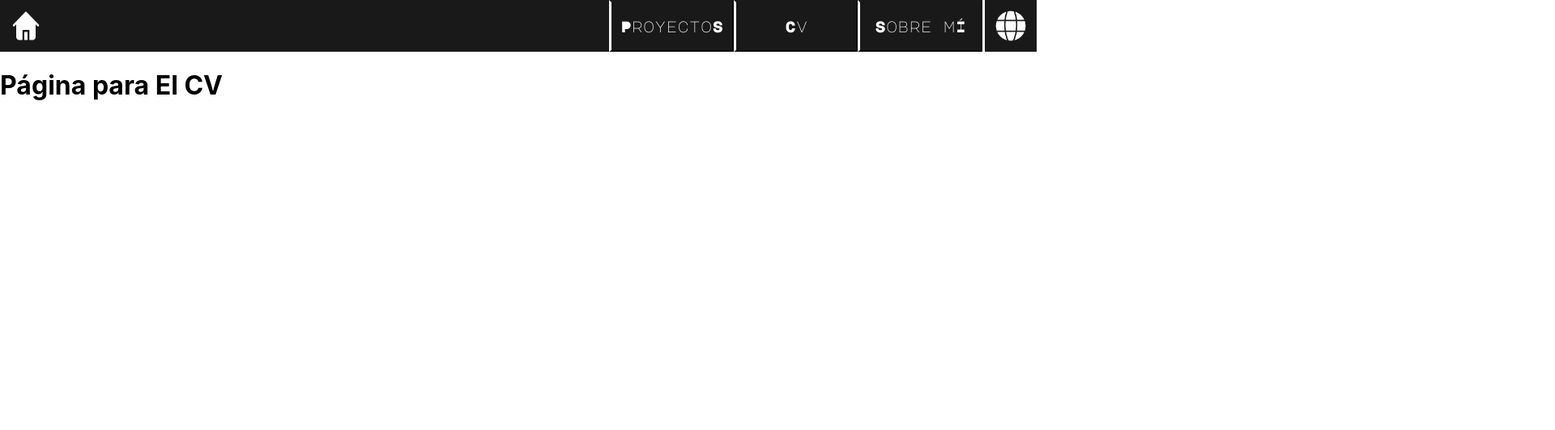
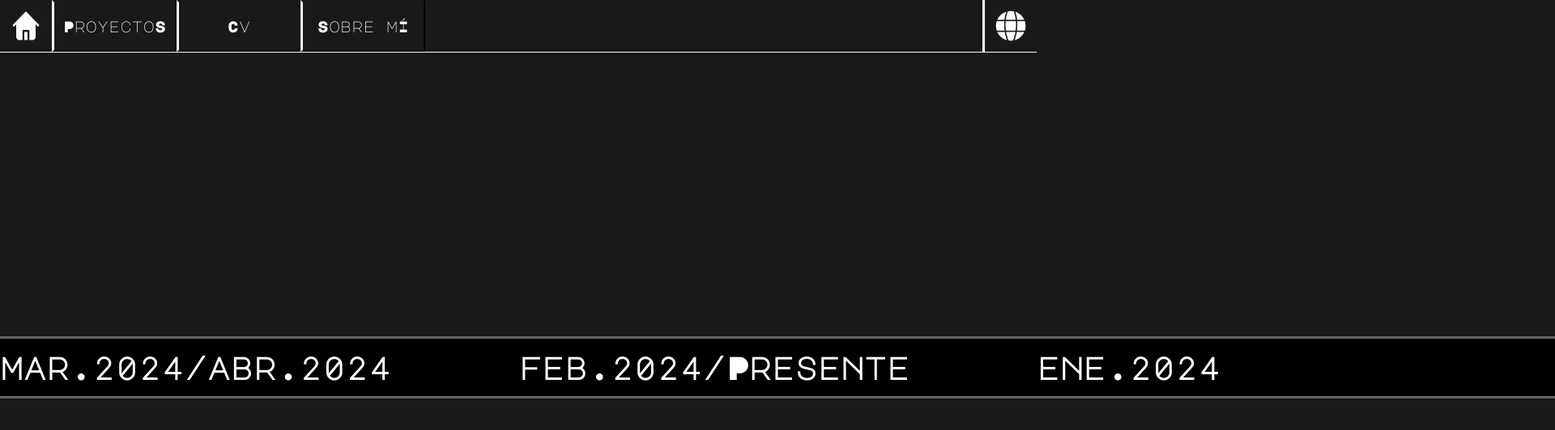
Before and after one commit to lautar007/Portfolio2.0, a React (Create React App) app: page /resume in a window 1280 px wide. Shown: the top 532 px of the page at 81% size, 1920 px wide, since content can reach past the window. Built offline with nearby package versions, Linux system fonts and the light colour scheme.

Commit message:
initializing resume front

```diff
--- a/src/components/Proyects.js
+++ b/src/components/Proyects.js
@@ -3,6 +3,7 @@ import '../styles/Proyects.css';
 import '../styles/PlasticoPry.css';
 import plasticoLogo from '../images/LogoPlastico.png';
 import plasticoFrame1 from '../images/plasticoFrame1.jpeg';
+import clickIt from '../images/ClickIt1.png';
 
 
 export default function Proyects(){
@@ -26,7 +27,7 @@ export default function Proyects(){
 
     return(
         <div className="proyect-body">
-            <h1 className="proyect-title">Proyectos.</h1>
+            <h1 className="proyect-title">Ultimos Proyectos.</h1>
             <hr className="top-separator"/>
             <div className="structure">
                 <div className="logo-bar">
@@ -50,7 +51,7 @@ export default function Proyects(){
                             </div>
                         </div>
                         :
-                        null
+                        <img className="clickIt" alt="clickIt" src={clickIt}/>
                     }
                 </div>
             </div>
--- a/src/components/Resume.js
+++ b/src/components/Resume.js
@@ -1,10 +1,19 @@
 import React from "react";
+import '../styles/Resume.css';
 
 export default function Resume(){
 
     return(
-        <div>
-            <h1>Página para El CV</h1>
+        <div className="proyect-body">
+            <h1 className="proyect-title">Hoja De vidA.</h1>
+            <hr className="top-separator"/>
+            <div className="time-line">
+                <h2>mar.2024/abr.2024 </h2>
+                <h2>feb.2024/Presente</h2>
+                <h2>ene.2024</h2>
+                <h2>jul.2023/dic.2023</h2>
+                <h2>may.2022/dic.2023</h2>
+            </div>
         </div>
     )
 }
--- a/src/styles/NavBar.css
+++ b/src/styles/NavBar.css
@@ -35,11 +35,12 @@
 
 @media (min-width: 499px){
     .navBarContent{
+        height: 8vh; /* Hace que el navbar ocupe el alto completo de la ventana */
+        width: 100%; /* Ancho del navbar */
         display: flex;
         flex-direction: row;
         justify-content: space-between;
         background-color: rgb(25, 25, 25);
-        height: 8vh;
         border-bottom: solid thin white;
     }
     .houseBtn{
--- a/src/styles/Proyects.css
+++ b/src/styles/Proyects.css
@@ -24,9 +24,15 @@
 /* Comienzo de los estilos para pantalla de escritorio (más de 400px de ancho) */
 
 @media (min-width: 499px){
+    html{
+      background-color: rgb(25,25,25);
+    }
     .proyect-body{
         background-color: rgb(25,25,25);
         height: 92vh;
+        margin-top:1vh;
+        width: fit-content;
+        min-width: 100%;
     }
     .proyect-title{
         margin: 0;
@@ -78,4 +84,11 @@
       border: none;
       margin: 0;
     }
+
+    .clickIt{
+      width: 20vw;
+      height: 20vw;
+      padding: 2vh;
+
+    }
 }
--- /dev/null
+++ b/src/styles/Resume.css
@@ -0,0 +1,44 @@
+/*ANIMACIONES*/
+@keyframes aparecer {
+    from {
+      opacity: 0;
+    }
+    to {
+      opacity: 1;
+    }
+  }
+
+/*FUENTES*/
+@font-face {
+    font-family: "MajorMono";
+    src: url('../fonts/MajorMonoDisplay-Regular.ttf'); /* Ruta a tu archivo de fuente, puede ser .ttf, .otf, etc. */
+}
+
+/* Comienzo de los estilos para pantalla de móvil (menos de 400px de ancho) */
+
+@media (max-width: 499px){
+
+}
+
+/* FIN de los estilos para pantalla de móvil (menos de 400px de ancho) */
+/* Comienzo de los estilos para pantalla de escritorio (más de 400px de ancho) */
+
+@media (min-width: 499px){
+    .time-line{
+        display: flex;
+        flex-direction: row;
+        position: absolute;
+        top: 52vh;
+        left: 0;
+        background-color: black;
+        border-bottom: solid 3px rgb(100,100,100);
+        border-top: solid 3px rgb(100,100,100);
+    }
+    .time-line h2{
+        color:white;
+        font-family: 'MajorMono';
+        width: 50vw;
+        margin: 2vh 0;
+        font-size: 3vw;
+    }
+}
```
Also changed, not shown: src/images/ClickIt1.png (added).
